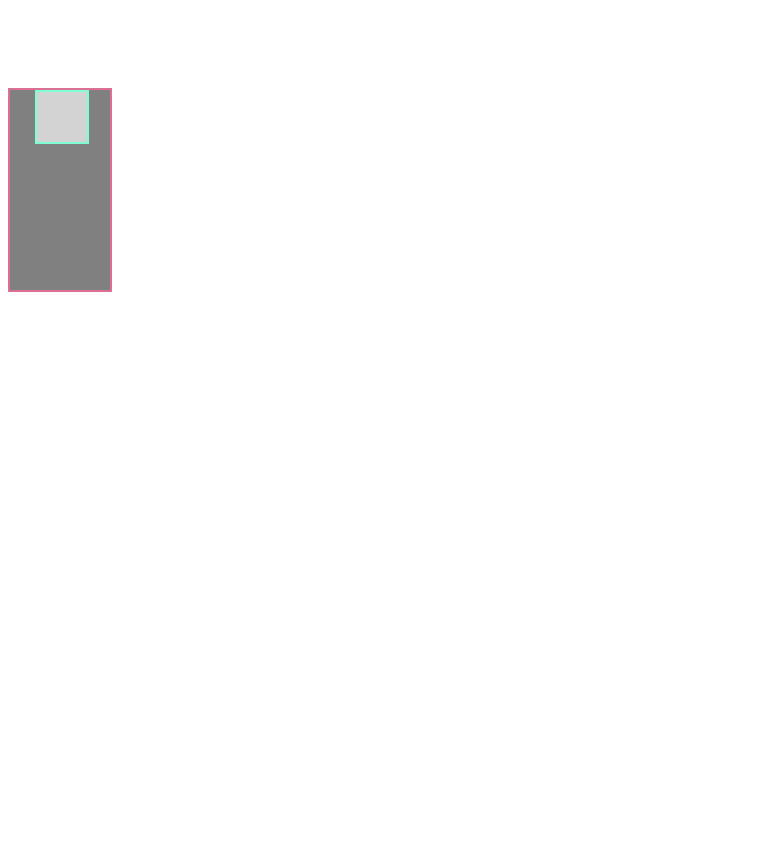
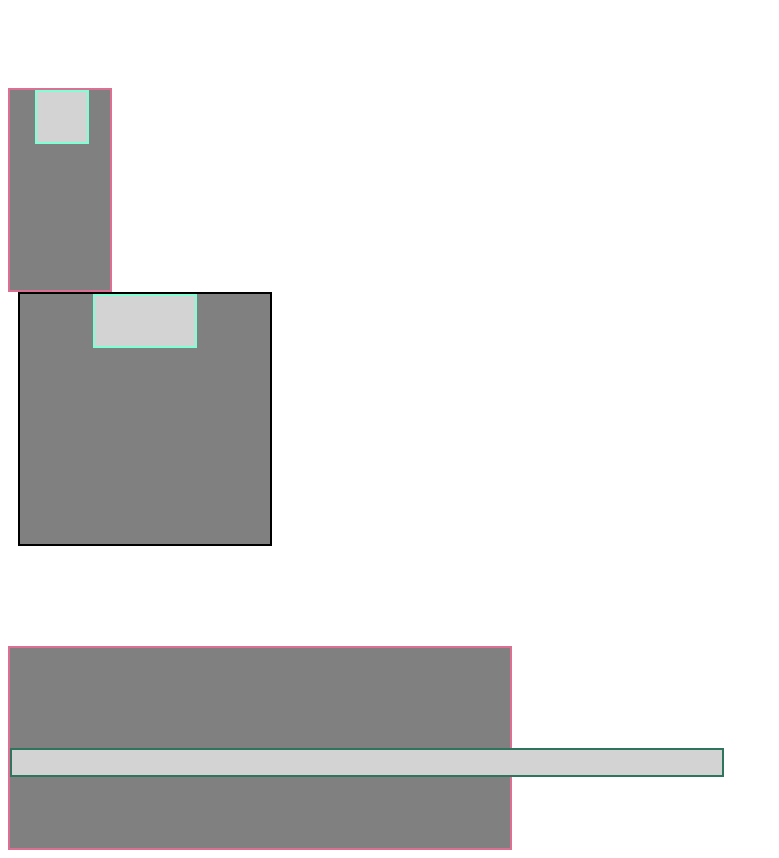
Before and after one commit to gordonnrat/classwork, a plain HTML site: page boxes/index.html in a window 1280 px wide. Shown: the part 580-1438 px from the top of the page, without its empty margins (0-779 px from the left). Before the commit the page ends 880 px from the top, so only its background shows below. Drawn offline with Linux system fonts and the light colour scheme.

Commit message:
changes to files

```diff
--- a/boxes/index.html
+++ b/boxes/index.html
@@ -2,7 +2,7 @@
 <!DOCTYPE html>
 <html>
     <head>
-        <title></title>
+        <title>Boxes</title>
     </head>
     <body>
         <div class="headline">
@@ -17,5 +17,10 @@
         <div class="big-box3">
             <div class="little-box3"></div>
         </div>
+        <div class="big-box4">
+            <div class="little-box4"></div>
+        </div>
+        <div class="big-box5">
+            <div class="little-box5"></div>
     </body>
 </html>
--- a/boxes/styles.css
+++ b/boxes/styles.css
@@ -54,3 +54,39 @@ h1{
     margin-left: 25px;
     border: aquamarine solid 2px;
 }
+
+.big-box4{
+    background-color: grey;
+    width: 250px;
+    height: 250px;
+    border: black solid 2px;
+    margin: 0 20px 50px 10px;
+}
+
+.little-box4{
+    background-color: lightgray;
+    width: 100px;
+    height: 50px;
+    border: aquamarine solid 2px;
+    margin: auto;
+}
+
+.big-box5{
+    background-color: grey;
+    width: 500px;
+    height: 200px;
+    margin-top: 100px;
+    border: palevioletred solid 2px;
+}
+
+.little-box5{
+    background-color: lightgray;
+    width: 710px;
+    height: 25px;
+    margin: auto;
+    margin-top: 100px;
+    border: rgb(47, 117, 94) solid 2px;
+    display: flex;
+    justify-content: right;
+
+}
--- a/poem/styles.css
+++ b/poem/styles.css
@@ -11,6 +11,7 @@ h1{
 
 div{
     font-family: 'Cabin', sans-serif;
+    margin: 20 10;
 }
 
 span{
```
